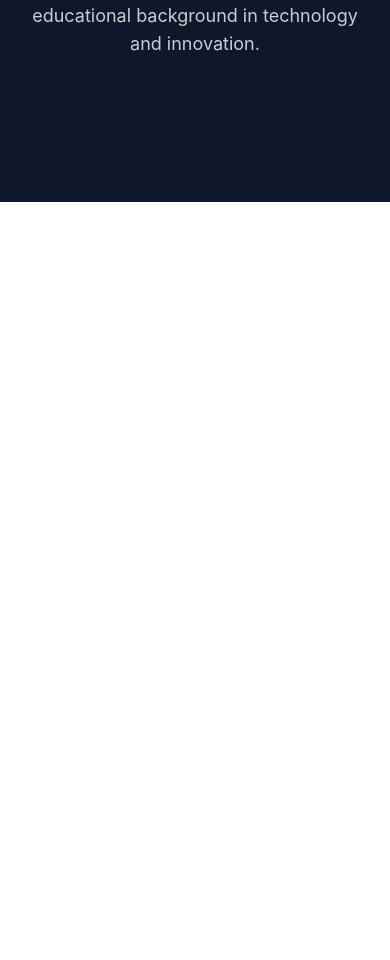
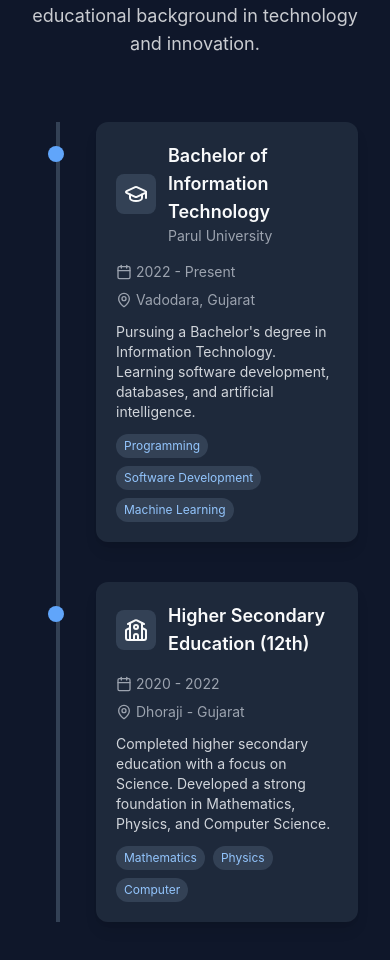
Before and after one commit to YashSakhareliya/Portfolio, a React (Vite) app: page / in a window 390 px wide. Shown: the part 8422-9382 px from the top of the page. Before the commit the page ends 8624 px from the top, so only its background shows below. Built offline with nearby package versions, Linux system fonts and the light colour scheme.

Commit message:
Mobile View timeLine Done

```diff
--- a/src/components/Experience.jsx
+++ b/src/components/Experience.jsx
@@ -134,6 +134,90 @@ const Experience = () => {
           </div>
 
         </div>
+
+          {/* mobile timeline */}
+        <div className="md:hidden relative">
+          {/* Timeline line */}
+          <div className={`absolute left-6 top-0 bottom-0 w-1 ${
+            isDarkMode ? 'bg-dark-bg-tertiary' : 'bg-blue-200'
+          }`} />
+
+          <div className="space-y-10">
+            {experiences.map((experience, index) => (
+              <motion.div
+                key={experience.id}
+                initial={{ opacity: 0, x: -20 }}
+                whileInView={{ opacity: 1, x: 0 }}
+                transition={{ duration: 0.5, delay: index * 0.2 }}
+                viewport={{ once: true }}
+                className="relative pl-16"
+              >
+                {/* Timeline dot */}
+                <motion.div
+                  initial={{ scale: 0 }}
+                  whileInView={{ scale: 1 }}
+                  transition={{ duration: 0.5, delay: index * 0.2 }}
+                  viewport={{ once: true }}
+                  className={`absolute left-4 top-6 w-4 h-4 ${
+                    isDarkMode ? 'bg-web3-blue-glow' : 'bg-blue-600'
+                  } rounded-full z-10`}
+                />
+
+                {/* Content */}
+                <motion.div
+                  whileHover={{ scale: 1.02 }}
+                  className={`${
+                    isDarkMode ? 'bg-dark-bg-secondary' : 'bg-white'
+                  } p-5 rounded-xl shadow-lg`}
+                >
+                  <div className="flex items-center gap-3 mb-4">
+                    <div className={`p-2 ${
+                      isDarkMode ? 'bg-dark-bg-tertiary' : 'bg-blue-100'
+                    } rounded-lg`}>
+                      {experience.icon}
+                    </div>
+                    <div>
+                      <h3 className="text-lg font-semibold">{experience.title}</h3>
+                      <p className={`text-sm ${isDarkMode ? 'text-gray-400' : 'text-gray-600'}`}>{experience.company}</p>
+                    </div>
+                  </div>
+
+                  <div className="space-y-3">
+                    <div className={`flex flex-wrap items-center gap-2 text-sm ${isDarkMode ? 'text-gray-400' : 'text-gray-600'}`}>
+                      <div className="flex items-center">
+                        <Calendar className="w-4 h-4 mr-1" />
+                        <span>{experience.date}</span>
+                      </div>
+                      <div className="flex items-center">
+                        <MapPin className="w-4 h-4 mr-1" />
+                        <span>{experience.location}</span>
+                      </div>
+                    </div>
+
+                    <p className={`text-sm ${isDarkMode ? 'text-gray-300' : 'text-gray-700'}`}>
+                      {experience.description}
+                    </p>
+
+                    <div className="flex flex-wrap gap-2 mt-4">
+                      {experience.skills.map((skill) => (
+                        <span
+                          key={skill}
+                          className={`${
+                            isDarkMode
+                              ? 'bg-dark-bg-tertiary text-web3-blue-light'
+                              : 'bg-blue-100 text-blue-800'
+                          } text-xs px-2 py-1 rounded-full`}
+                        >
+                          {skill}
+                        </span>
+                      ))}
+                    </div>
+                  </div>
+                </motion.div>
+              </motion.div>
+            ))}
+          </div>
+        </div>
       </div>
     </section>
   )
```
